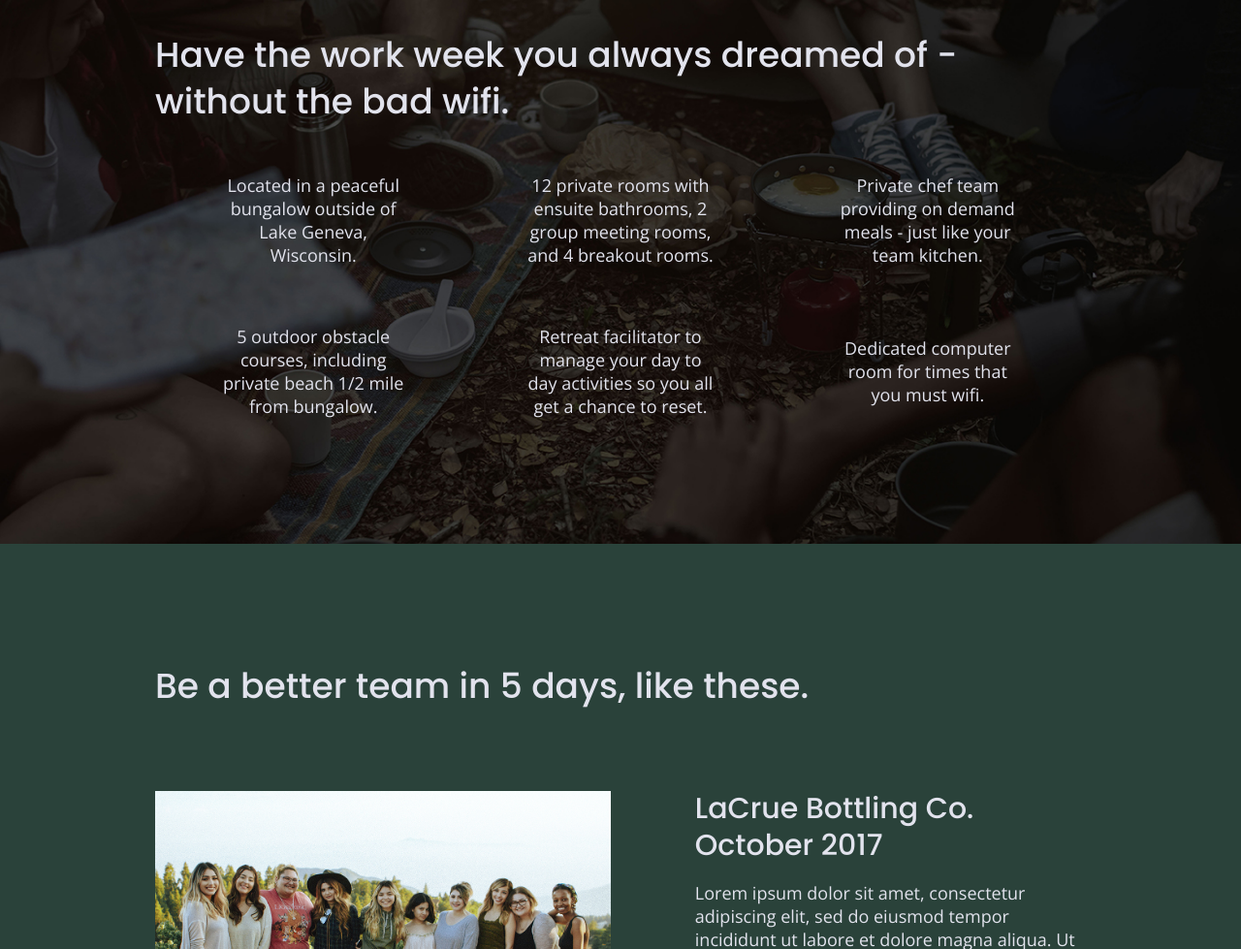
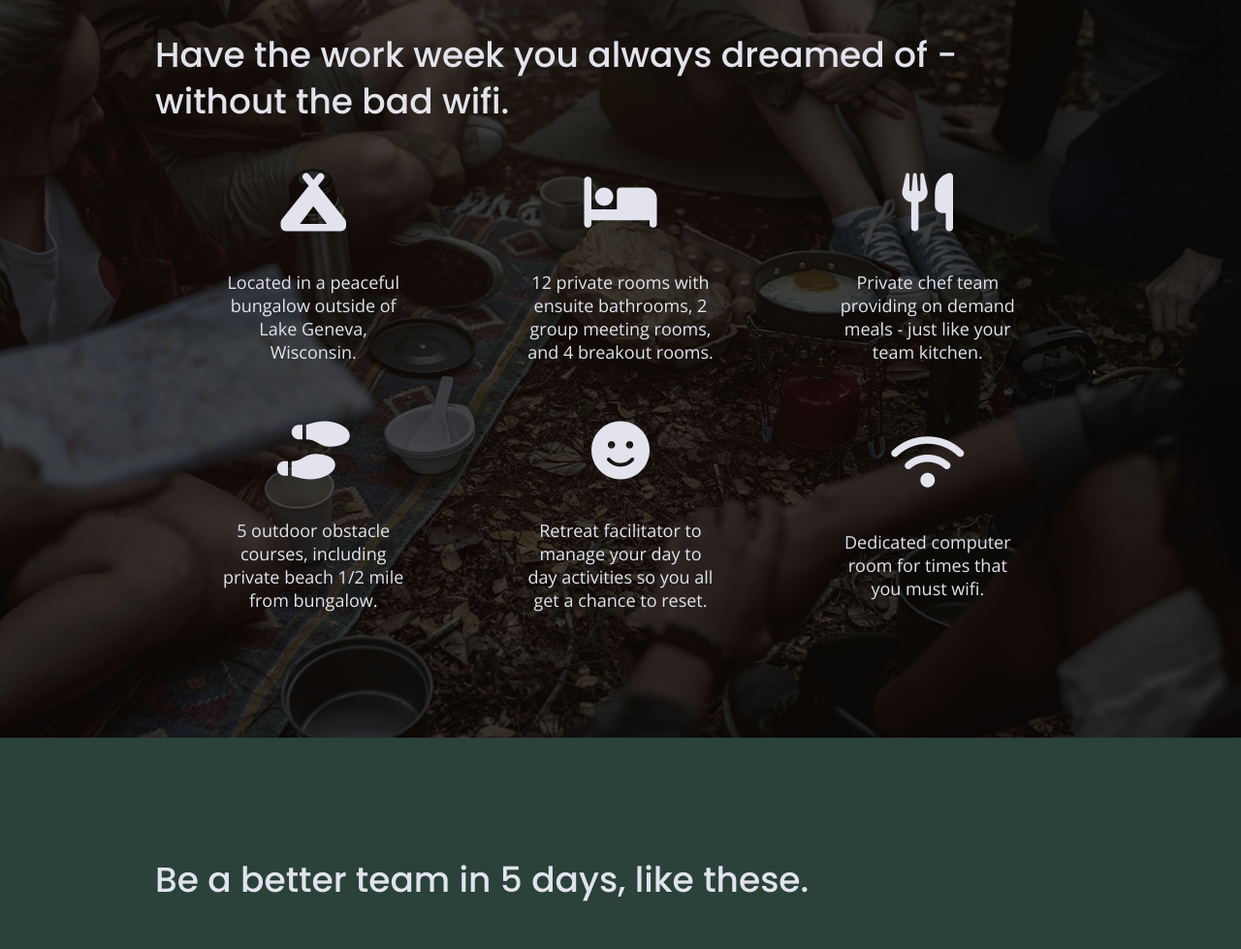
Before and after one commit to antodis79/unplugged-retreat, a website built with Parcel: page index.html in a window 1280 px wide. Shown: the part 1099-2078 px from the top of the page at 97% size. Built offline with nearby package versions, Linux system fonts and the light colour scheme.

Commit message:
Seventeenth commit

```diff
--- a/css/main.css
+++ b/css/main.css
@@ -343,6 +343,13 @@ input[type=button] {
 .features p {
   margin: 0;
   text-align: center;
+}
+
+.features i {
+  font-size: 3.75em;
+  margin-bottom: 40px;
+  display: flex;
+  justify-content: center;
 }
 
 /* Reviews */
--- a/index.html
+++ b/index.html
@@ -18,6 +18,8 @@
 
   <link rel="stylesheet" href="css/normalize.css">
   <link rel="stylesheet" href="css/main.css">
+
+  <script src="https://kit.fontawesome.com/29bb6f0422.js" crossorigin="anonymous"></script>
 
   <meta name="theme-color" content="#fafafa">
 
@@ -72,26 +74,32 @@
         <div class="features-items">
           <article>
             <p class="fontawesome-icon"></p>
+            <i class="fas fa-campground"></i>
             <p class="features-item-description">Located in a peaceful bungalow outside of Lake Geneva, Wisconsin.</p>
           </article>
           <article>
             <p class="fontawesome-icon"></p>
+            <i class="fas fa-bed"></i>
             <p class="features-item-description">12 private rooms with ensuite bathrooms, 2 group meeting rooms, and 4 breakout rooms.</p>
           </article>
           <article>
             <p class="fontawesome-icon"></p>
+            <i class="fas fa-utensils"></i>
             <p class="features-item-description">Private chef team providing on demand meals - just like your team kitchen.</p>
           </article>
           <article>
             <p class="fontawesome-icon"></p>
+            <i class="fas fa-shoe-prints"></i>
             <p class="features-item-description">5 outdoor obstacle courses, including private beach 1/2 mile from bungalow.</p>
           </article>
           <article>
             <p class="fontawesome-icon"></p>
+            <i class="fas fa-smile"></i>
             <p class="features-item-description">Retreat facilitator to manage your day to day activities so you all get a chance to reset.</p>
           </article>
           <article>
             <p class="fontawesome-icon"></p>
+            <i class="fas fa-wifi"></i>
             <p class="features-item-description">Dedicated computer room for times that you must wifi.</p>
           </article>
         </div>
```
Also changed, not shown: about/index.html (+2 -0 lines), faq/index.html (+2 -0 lines).
